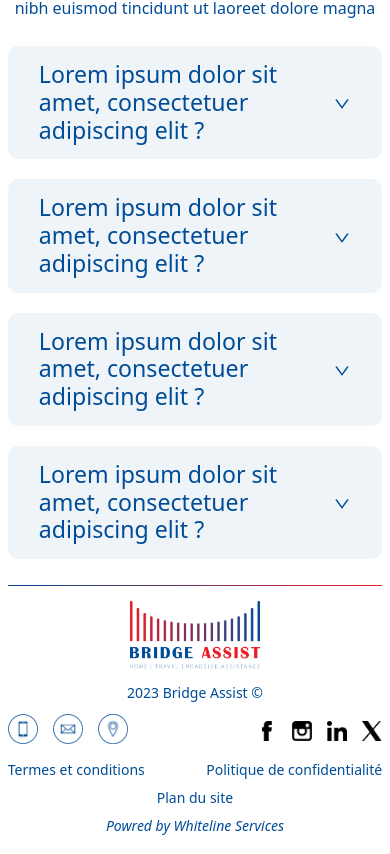
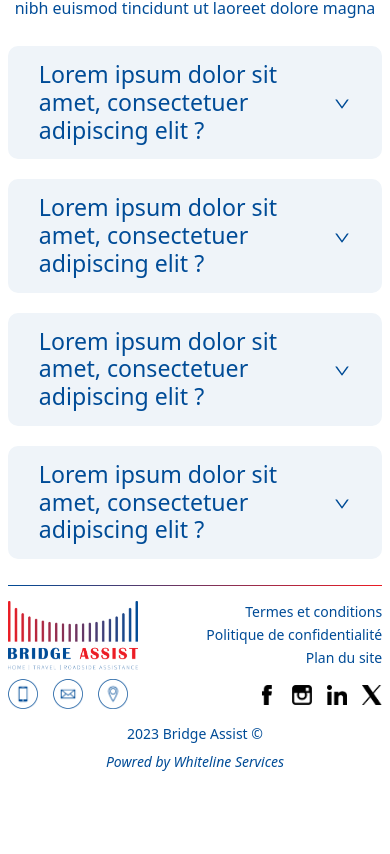
Before and after one commit to WhitelineServicesCompany/BridgeAssist, a Next.js app: page /conseil-faq in a window 390 px wide. Shown: the part 1451-2305 px from the top of the page. After the commit the page ends 2241 px from the top, so only its background shows below. Built offline with nearby package versions, Linux system fonts and the light colour scheme.

Commit message:
update Footer

```diff
--- a/components/Button/Button.js
+++ b/components/Button/Button.js
@@ -2,7 +2,7 @@ import style from "./Button.module.css"
 
 const Bouton = () => {
     return (
-        <button className={`${style.button} mt-5 mb-5`}>
+        <button className={`${style.button} my-5`}>
             <span className={style.circle}>
                 <span className={style.fleche}>▼</span>
             </span>
--- a/components/Footer/Footer.js
+++ b/components/Footer/Footer.js
@@ -11,7 +11,7 @@ const Footer = () => {
 
     return (
         <>
-            <footer style={{fontSize:'14px'}}>
+            <footer className={style.footer}>
                 <div className={`row width2 mx-auto py-3 mt-3 ${style.footerdesk} ${style.par} ${style.customborder}`}>
                     <address className="col-xxl-4 col-xl-4 col-lg-4 col-md-4 col-sm-12">
                         <p>
@@ -34,7 +34,7 @@ const Footer = () => {
                             className={`${style.logoFooter}`}
                         />
                         <p className="mt-2">2023 Bridge Assist ©</p>
-                        <p style={{fontStyle:'italic'}}>Powred by Whiteline Services</p>
+                        <p style={{ fontStyle: 'italic' }}>Powred by Whiteline Services</p>
                     </div>
                     <div className="col-xxl-4 col-xl-4 col-lg-4 col-md-4 col-sm-12 text-end">
                         <nav>
@@ -60,14 +60,22 @@ const Footer = () => {
                 </div>
 
                 <div className={`width2 mx-auto py-3 mt-3 d-none ${style.footermob} ${style.par} ${style.customborder} d-flex flex-column align-items-center`} style={{ gap: '5px' }}>
+                    <div className={`${style.logoAndLinks}`}>
                         <img
                             src="/images/LOGO-14.png"
                             alt="Logo Bridge Assist"
                             className={`${style.logoFooter}`}
                         />
-                    <p className="mt-2">2023 Bridge Assist ©</p>
-                    <div  className="d-flex justify-content-between align-items-center" style={{width:'100%'}}>
-                           <div style={{ display: 'flex', justifyContent: 'center',gap:'15px' }}>
+                       <div style={{textAlign:'right'}}>
+                       <p>Termes et conditions</p>
+                        <p>Politique de confidentialité</p>
+                        <p>Plan du site</p>
+                       </div>
+                    </div>
+
+
+                    <div className={`${style.iconAndSocialContainer}`}>
+                        <div style={{ display: 'flex', justifyContent: 'center', gap: '15px' }}>
                             <div className={`${style.btnIcon}`} onClick={() => gererClickIcone('phone')} aria-label="Afficher le téléphone">
                                 <Image src="/images/Icones/ICONES BLEU-12.png" alt="Icône de téléphone" width="30" height="30" />
                             </div>
@@ -93,20 +101,16 @@ const Footer = () => {
                             </a>
                         </div>
                     </div>
-                 <div style={{width:'100%',textAlign:'center'}}>
+                    <div>
                         {iconeSelectionnee === 'phone' && <p>+213 00 00 00 00</p>}
                         {iconeSelectionnee === 'email' && <p>lorem@ipsum.oi</p>}
                         {iconeSelectionnee === 'address' && <p>Lorem Ipsum dafrin qoda, para esty</p>}
                     </div>
 
 
-                    <div className="d-flex justify-content-between" style={{fontSize:'14px',width:'100%'}}>
-                        <p>Termes et conditions</p>
-                        <p>Politique de confidentialité</p>
-                    </div>
-                    <p>Plan du site</p>
 
-                    <p style={{fontStyle:'italic'}}>Powred by Whiteline Services</p>
+                    <p>2023 Bridge Assist ©</p>
+                    <p style={{ fontStyle: 'italic' }}>Powred by Whiteline Services</p>
                 </div>
             </footer>
         </>
--- a/components/Footer/Footer.module.css
+++ b/components/Footer/Footer.module.css
@@ -41,3 +41,17 @@
   width: 130px;
   height: auto;
 }
+.footer {
+  font-size: 14px;
+}
+.logoAndLinks {
+  display: flex;
+  justify-content: space-between;
+  width: 100%;
+}
+.iconAndSocialContainer {
+  display: flex;
+  justify-content: space-between;
+  align-items: center;
+  width: 100%;
+}
--- a/styles/globals.css
+++ b/styles/globals.css
@@ -11,16 +11,20 @@
 .blueColor {
   color: #004C97;
 }
+
 .redColor {
   color: #EC1C24;
 }
-.bg-red{
+
+.bg-red {
   background-color: #EC1C24;
 }
+
 /* Styles de largeur */
 .width2 {
   width: 80%;
 }
+
 .width3 {
   width: 80%;
 }
@@ -29,10 +33,12 @@
   .width3 {
     width: 100% !important;
   }
-.navx{
+
+  .navx {
     display: none !important;
   }
 }
+
 /* Styles spécifiques aux tablettes (768px <= largeur < 1024px) */
 @media screen and (min-width: 768px) and (max-width: 1023px) {
   .width2 {
@@ -45,12 +51,13 @@
   .width2 {
     width: 96% !important;
   }
-    .brNone{
+
+  .brNone {
     display: none !important;
   }
 }
 
-.dropdown-menu{
+.dropdown-menu {
   background-color: #EC1C24 !important;
   opacity: 0.8;
 }
@@ -85,8 +92,9 @@
 .collapsible-container.open .arrow {
   transform: rotate(180deg);
 }
+
 .collapsible-container.open .header {
-    color:#EC1C24;
+  color: #EC1C24;
   border-bottom: 1px solid #004C97;
 }
 
@@ -98,6 +106,7 @@
 .collapsible-container.open .content {
   display: block;
 }
+
 /********/
 form {
   margin: 0 auto;
@@ -136,18 +145,31 @@ button {
 button:hover {
   background-color: #555;
 }
-#offcanvasNavbarDropdown{
+
+#offcanvasNavbarDropdown {
   margin: 0 !important;
   padding: 0 !important;
 }
+
 @media (max-width: 768px) {
   .description-hidden {
     display: none;
   }
-  .description-arrondi{
-    border-bottom-left-radius: 50% 40% !important;
-    border-bottom-right-radius: 50% 40% !important;
-    border-top-left-radius: 50% 40% !important;
-    border-top-right-radius: 50% 40% !important;
+
+  .description-arrondi {
+    min-height: 225px;
+    display: flex;
+    align-items: center;
+    justify-content: center;
   }
+  .rounded1{
+    border-bottom-left-radius: 160px 120px !important;
+    border-bottom-right-radius: 160px 120px !important;
+    border-top-left-radius: 160px 120px !important;
+    border-top-right-radius: 160px 120px !important;
   }
+  .description-arrondi .imgslog{
+ margin-top: -30px !important;
+  }
+
+}
```
Also changed, not shown: components/Button/Button.module.css (+10 -1 lines), pages/index.js (+4 -4 lines), styles/Home.module.css (+5 -2 lines). Lines whose indentation alone changed are shown as unchanged.
